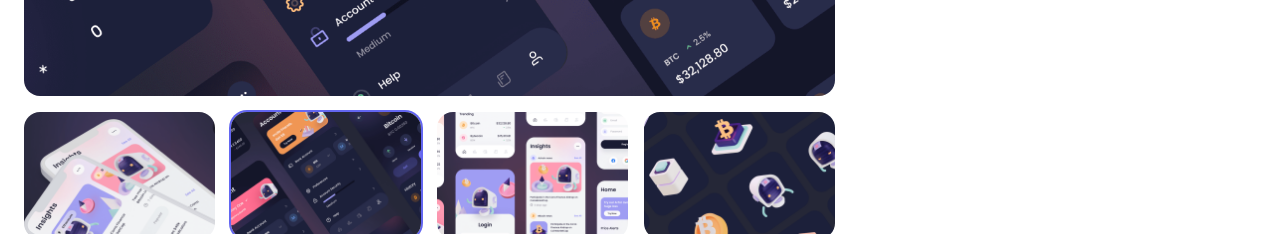
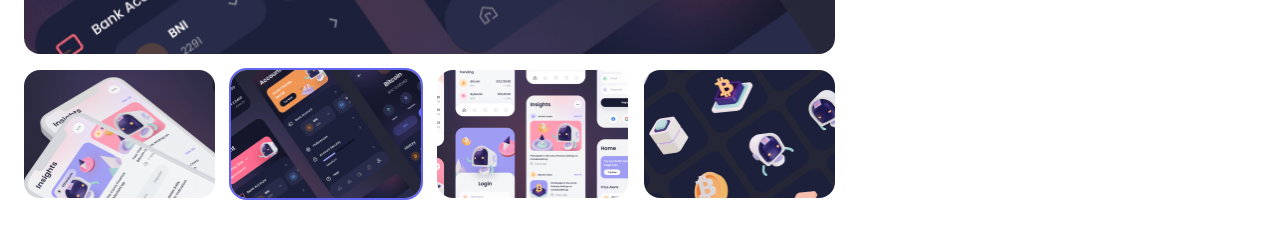
Before and after one commit to itsluthfi/zullkit-vue3, a Vue app: page /details in a window 1280 px wide. Shown: the part 718-952 px from the top of the page. Built offline with nearby package versions, Linux system fonts and the light colour scheme.

Commit message:
refactor(detail-page): convert image gallery to vue components

```diff
--- /dev/null
+++ b/src/components/detail/Gallery.vue
@@ -0,0 +1,29 @@
+<script setup>
+import { ref } from 'vue'
+
+const defaultImage = ref('gallery-3.png')
+const galleries = ref([
+    { id: 1, image: 'gallery-2.png' },
+    { id: 2, image: 'gallery-3.png' },
+    { id: 3, image: 'gallery-4.png' },
+    { id: 4, image: 'gallery-5.png' },
+])
+
+function changeImage(image) {
+    this.defaultImage = image
+}
+</script>
+
+<template>
+    <section id="gallery">
+        <img :src="'/src/assets/img/' + defaultImage" alt="" class="w-full mt-6 rounded-2xl">
+        <div class="grid grid-cols-4 gap-4 mt-4">
+            <template v-for="gallery in galleries" :key="gallery.id">
+                <div @click="changeImage(gallery.image)" class="overflow-hidden cursor-pointer rounded-2xl"
+                    :class="{ 'ring-2 ring-indigo-500': defaultImage == gallery.image }">
+                    <img :src="'/src/assets/img/' + gallery.image" class="w-full" alt="">
+                </div>
+            </template>
+        </div>
+    </section>
+</template>
--- a/src/views/DetailView.vue
+++ b/src/views/DetailView.vue
@@ -1,5 +1,5 @@
 <script setup>
-
+import Gallery from '@/components/detail/Gallery.vue'
 </script>
 
 <template>
@@ -11,23 +11,7 @@
             RoboCrypto UI Kit
           </h1>
           <p class="text-gray-500">Build your next coin startup</p>
-          <section id="gallery">
-            <img src="@/assets/img/gallery-1.png" alt="" class="w-full mt-6 rounded-2xl">
-            <div class="grid grid-cols-4 gap-4 mt-4">
-              <div class="overflow-hidden cursor-pointer rounded-2xl">
-                <img src="@/assets/img/gallery-2.png" class="w-full" alt="">
-              </div>
-              <div class="overflow-hidden cursor-pointer ring-2 ring-indigo-500 rounded-2xl">
-                <img src="@/assets/img/gallery-3.png" class="w-full" alt="">
-              </div>
-              <div class="overflow-hidden cursor-pointer rounded-2xl">
-                <img src="@/assets/img/gallery-4.png" class="w-full" alt="">
-              </div>
-              <div class="overflow-hidden cursor-pointer rounded-2xl">
-                <img src="@/assets/img/gallery-5.png" class="w-full" alt="">
-              </div>
-            </div>
-          </section>
+          <Gallery />
           <section class="" id="orders">
             <h1 class="mt-8 mb-3 text-lg font-semibold">About</h1>
             <div class="text-gray-500">
```
